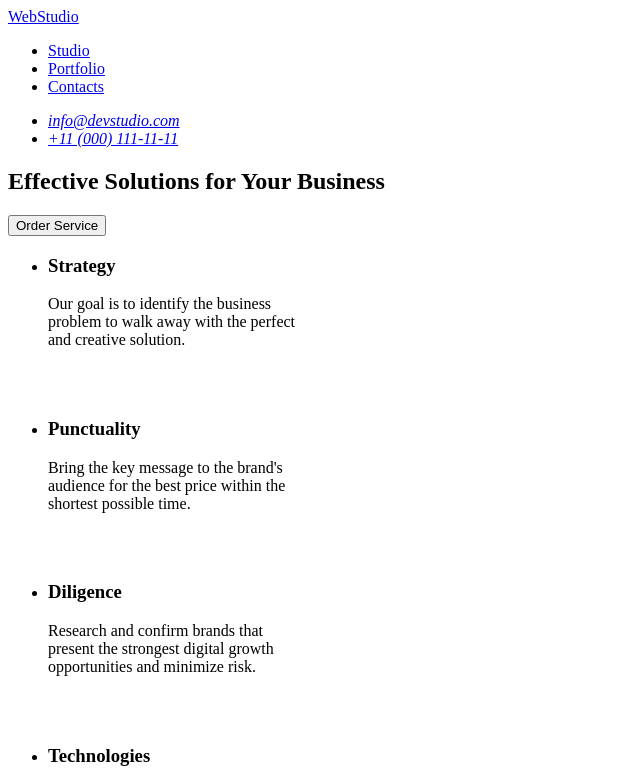
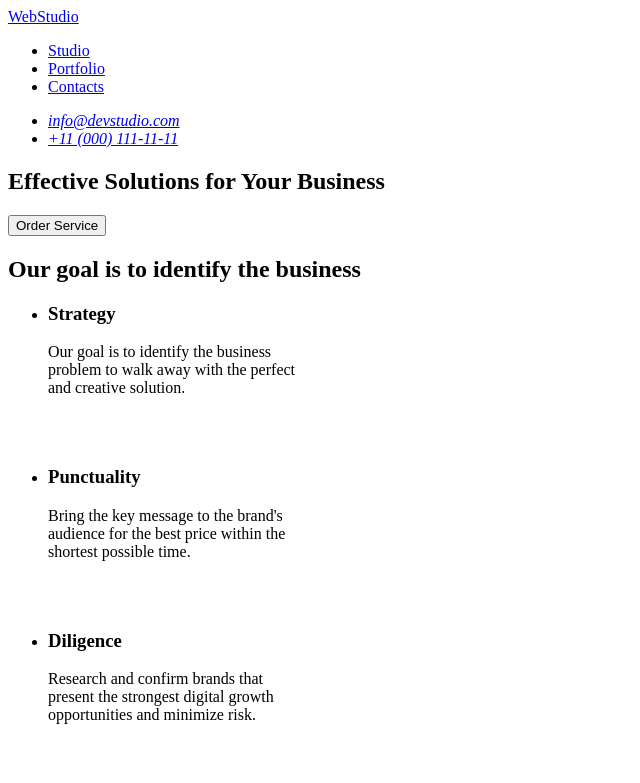
Before and after one commit to OleksandrS14/goit-markup-hw-06, a plain HTML site: page index.html in a window 1280 px wide. Shown: the top 783 px of the page, without its empty margins (0-640 px from the left). Drawn offline with Linux system fonts and the light colour scheme.

Commit message:
update index.html file

```diff
--- a/index.html
+++ b/index.html
@@ -28,8 +28,8 @@
       <H1>Effective Solutions for Your Business</H1>
       <button type="button">Order Service</button>
     </section>
-    <!-- <h2>Strategy</h2> -->
     <section>
+        <h2>Our goal is to identify the business</h2>
         <ul>
             <li><h3>Strategy</h3>
             <p style="width: 264px; height: 104px; top: 792px; left: 156px; gap: 8px;">
```
